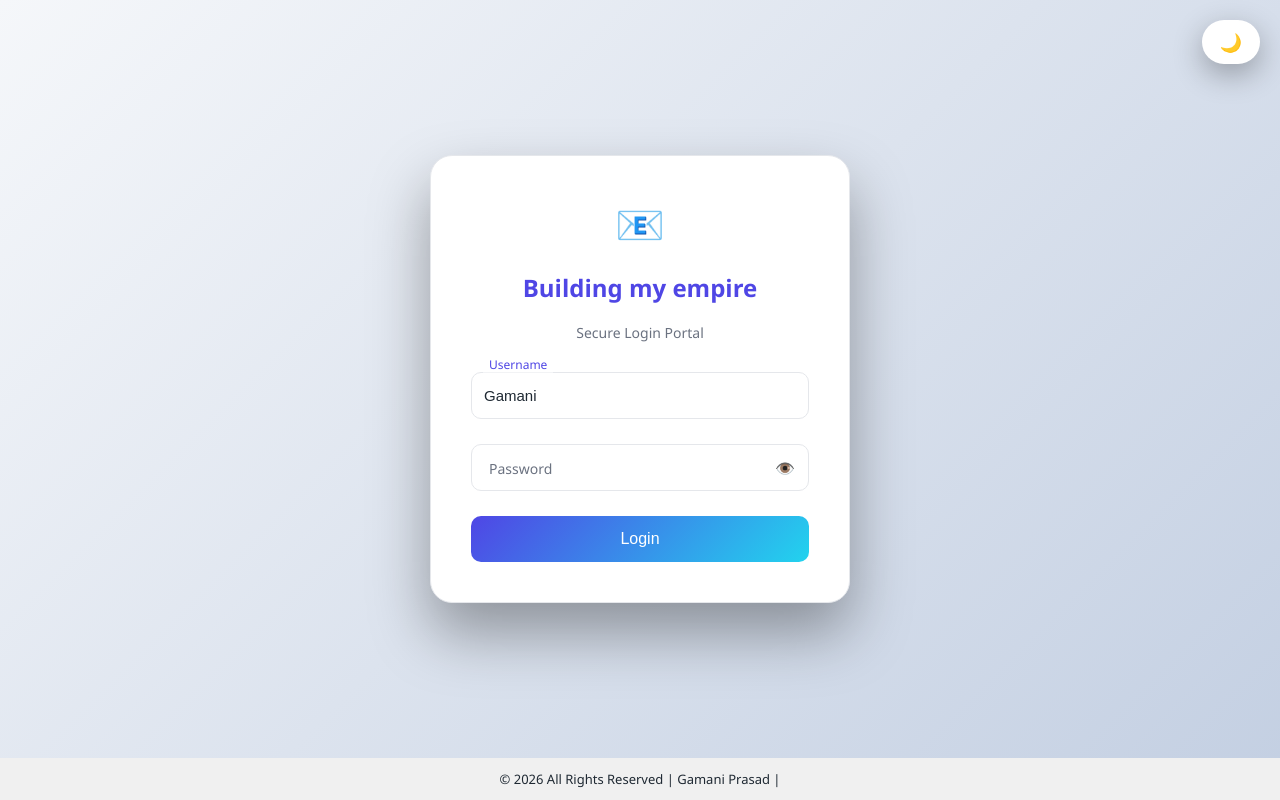
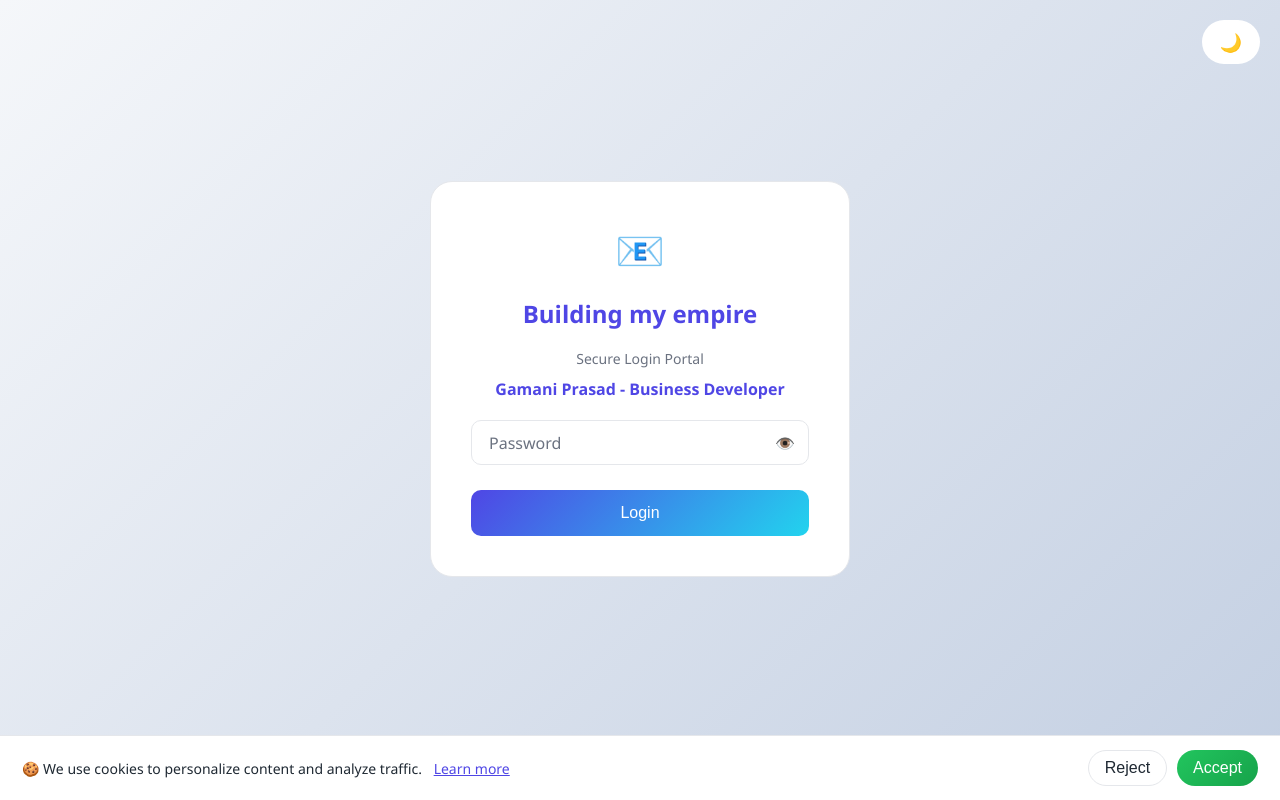
Before and after one commit to NGamaniprasad/Fast_Api_Chat, a FastAPI app: page / in a window 1280 px wide. Run offline with FastAPI, Linux system fonts and the light colour scheme.

Commit message:
Update home.html

```diff
--- a/templates/home.html
+++ b/templates/home.html
@@ -38,7 +38,6 @@ body {
     min-height: 100vh;
     display: flex;
     flex-direction: column;
-    transition: 0.4s;
 }
 
 .theme-toggle {
@@ -50,7 +49,6 @@ body {
     border-radius: 30px;
     cursor: pointer;
     font-size: 18px;
-    box-shadow: 0 10px 30px rgba(0,0,0,0.3);
 }
 
 .main {
@@ -62,12 +60,10 @@ body {
 
 .container {
     background: var(--card);
-    backdrop-filter: blur(20px);
     width: 100%;
     max-width: 420px;
     padding: 40px;
     border-radius: 22px;
-    box-shadow: 0 30px 60px rgba(0,0,0,0.35);
     text-align: center;
     border: 1px solid var(--border);
 }
@@ -79,13 +75,20 @@ h2 { color: var(--primary); }
 .subtitle {
     font-size: 14px;
     color: var(--muted);
-    margin-bottom: 30px;
+    margin-bottom: 10px;
 }
 
 .error-box {
-    color: #ff4d4d;
+    color: #ef4444;
+    font-weight: bold;
     margin-bottom: 15px;
+}
+
+.fixed-user {
+    margin-bottom: 20px;
     font-weight: bold;
+    color: var(--primary);
+    font-size: 16px;
 }
 
 .field {
@@ -100,7 +103,6 @@ h2 { color: var(--primary); }
     border: 1px solid var(--border);
     background: transparent;
     color: var(--text);
-    font-size: 15px;
 }
 
 .field label {
@@ -109,9 +111,7 @@ h2 { color: var(--primary); }
     top: 50%;
     transform: translateY(-50%);
     color: var(--muted);
-    font-size: 14px;
     transition: 0.3s;
-    pointer-events: none;
     background: var(--card);
     padding: 0 6px;
 }
@@ -141,7 +141,6 @@ button {
     border: none;
     border-radius: 10px;
     font-size: 16px;
-    cursor: pointer;
 }
 
 footer {
@@ -149,6 +148,59 @@ footer {
     text-align: center;
     padding: 12px;
     font-size: 13px;
+}
+
+/* COOKIE BAR */
+.cookie-footer {
+    position: fixed;
+    bottom: 0;
+    width: 100%;
+    background: var(--card);
+    border-top: 1px solid var(--border);
+    padding: 14px 22px;
+    display: none;
+    align-items: center;
+    justify-content: space-between;
+    gap: 15px;
+    z-index: 9999;
+    animation: slideUp 0.5s ease;
+}
+
+@keyframes slideUp {
+    from { transform: translateY(100%); }
+    to { transform: translateY(0); }
+}
+
+.cookie-left {
+    font-size: 14px;
+    color: var(--text);
+}
+
+.cookie-link {
+    color: var(--primary);
+    margin-left: 8px;
+    text-decoration: underline;
+}
+
+.cookie-buttons {
+    display: flex;
+    gap: 10px;
+}
+
+.btn-accept {
+    background: linear-gradient(135deg, #22c55e, #16a34a);
+    color: white;
+    border: none;
+    padding: 8px 16px;
+    border-radius: 20px;
+}
+
+.btn-reject {
+    background: transparent;
+    color: var(--text);
+    border: 1px solid var(--border);
+    padding: 8px 16px;
+    border-radius: 20px;
 }
 </style>
 </head>
@@ -163,22 +215,19 @@ footer {
     <h2>Building my empire</h2>
     <div class="subtitle">Secure Login Portal</div>
 
+    <div class="fixed-user">Gamani Prasad - Business Developer </div>
+
     {% if error %}
     <div class="error-box">{{ error }}</div>
     {% endif %}
 
     <form action="/login" method="post">
-        <div class="field">
-            <input type="text" name="username" value="Gamani" required placeholder=" ">
-            <label>Username</label>
-        </div>
-
         <div class="field password-box">
             <input type="password" id="password" name="password" required placeholder=" ">
             <label>Password</label>
             <span class="toggle-password"
-                  onmouseover="showPassword()"
-                  onmouseout="hidePassword()">👁️</span>
+                onmouseover="showPassword()"
+                onmouseout="hidePassword()">👁️</span>
         </div>
 
         <button type="submit">Login</button>
@@ -186,27 +235,55 @@ footer {
 </div>
 </div>
 
-<footer>© 2026 All Rights Reserved | Gamani Prasad |</footer>
+<footer>© 2026 All Rights Reserved | Gamani Prasad</footer>
+
+<!-- COOKIE BAR -->
+<div class="cookie-footer" id="cookieFooter">
+  <div class="cookie-left">
+    🍪 We use cookies to personalize content and analyze traffic.
+    <span class="cookie-link">Learn more</span>
+  </div>
+  <div class="cookie-buttons">
+    <button class="btn-reject" onclick="rejectCookies()">Reject</button>
+    <button class="btn-accept" onclick="acceptCookies()">Accept</button>
+  </div>
+</div>
 
 <script>
 function showPassword() {
     document.getElementById("password").type = "text";
 }
-
 function hidePassword() {
     document.getElementById("password").type = "password";
 }
 
 function toggleTheme() {
     document.body.classList.toggle("dark");
-    const icon = document.querySelector(".theme-toggle");
-    icon.textContent = document.body.classList.contains("dark") ? "☀️" : "🌙";
-    localStorage.setItem("theme", document.body.classList.contains("dark") ? "dark" : "light");
+    localStorage.setItem("theme",
+        document.body.classList.contains("dark") ? "dark" : "light");
 }
 
 if (localStorage.getItem("theme") === "dark") {
     document.body.classList.add("dark");
-    document.querySelector(".theme-toggle").textContent = "☀️";
+}
+
+function acceptCookies() {
+    document.cookie = "consent=accepted; max-age=31536000; path=/";
+    hideCookie();
+}
+function rejectCookies() {
+    document.cookie = "consent=rejected; max-age=31536000; path=/";
+    hideCookie();
+}
+function hideCookie() {
+    document.getElementById("cookieFooter").style.display = "none";
+}
+function getCookie(name) {
+    return document.cookie.split('; ')
+        .find(row => row.startsWith(name + "="));
+}
+if (!getCookie("consent")) {
+    document.getElementById("cookieFooter").style.display = "flex";
 }
 </script>
 
```
